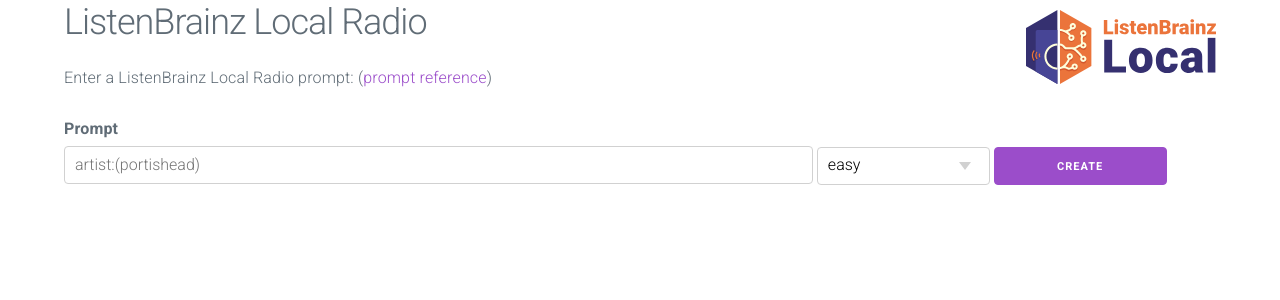
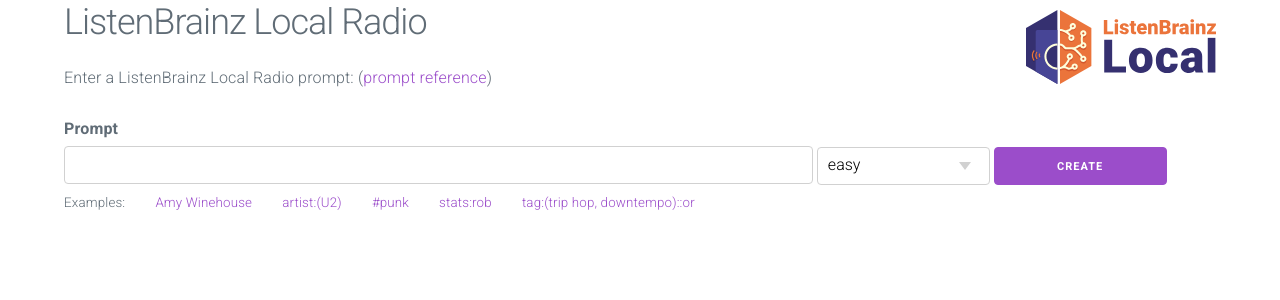
Before and after one commit to metabrainz/listenbrainz-local, a Flask app: page /lb-radio in a window 1280 px wide. Shown: the top 300 px of the page. Run offline with Flask 3, Linux system fonts and the light colour scheme; some libraries are stand-ins or nearby versions.

Commit message:
Really looking pretty spiffy!

```diff
--- a/lb_local/server.py
+++ b/lb_local/server.py
@@ -18,6 +18,11 @@
 
 app = Flask(__name__, static_url_path=STATIC_PATH, static_folder=STATIC_FOLDER, template_folder=TEMPLATE_FOLDER)
 app.config.from_object('config')
+
+
+# TODO:
+# - Fix parsing of artist mbids from jspf in troi
+# - Pass hints and error messages from content resolver
 
 
 @app.route("/")
--- a/lb_local/static/css/lb-local.css
+++ b/lb_local/static/css/lb-local.css
@@ -1,3 +1,10 @@
+.prompt-examples {
+    margin-top: -.6em;
+    font-size: 10pt;
+}
+.prompt-example {
+    margin-left: 2em;
+}
 .tracklistcol {
     padding: 0.1rem 0.1rem;
     border-bottom: none;
--- a/lb_local/templates/lb-radio.html
+++ b/lb_local/templates/lb-radio.html
@@ -15,7 +15,6 @@
     <label for="prompt">Prompt</label>
     <input type="text"
            name="prompt"
-           placeholder="artist:(portishead)"
            style="width: 65%"
            value="{{ prompt }}">
     <select name="mode" style="width: 15%">
@@ -29,6 +28,14 @@
            value="Create"
            hx-indicator="#spinner"
            hx-on:click="document.getElementById('lb-local-playlist').innerHTML = ''">
+    <p class="prompt-examples">
+      Examples:
+      <a class="prompt-example" href="/lb-radio?prompt=Amy Winehouse">Amy Winehouse</a>
+      <a class="prompt-example" href="/lb-radio?prompt=artist:(U2)">artist:(U2)</a>
+      <a class="prompt-example" href="/lb-radio?prompt=%23punk">#punk</a>
+      <a class="prompt-example" href="/lb-radio?prompt=stats:rob">stats:rob</a>
+      <a class="prompt-example" href="/lb-radio?prompt=tag:(trip hop, downtempo)::or">tag:(trip hop, downtempo)::or</a>
+    </p>
 
   </fieldset>
   <div style="text-align: center; width: 100%">
```
